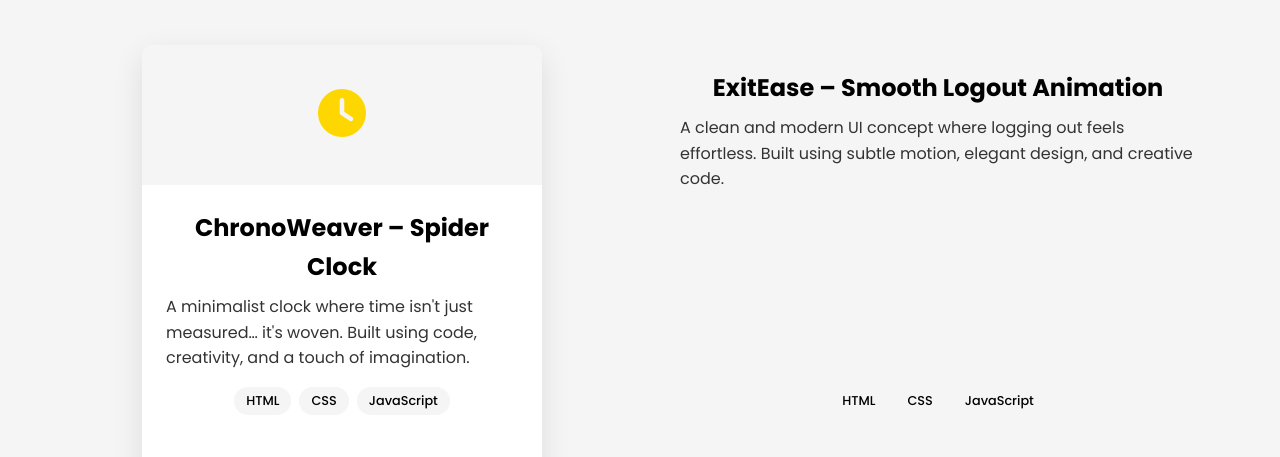
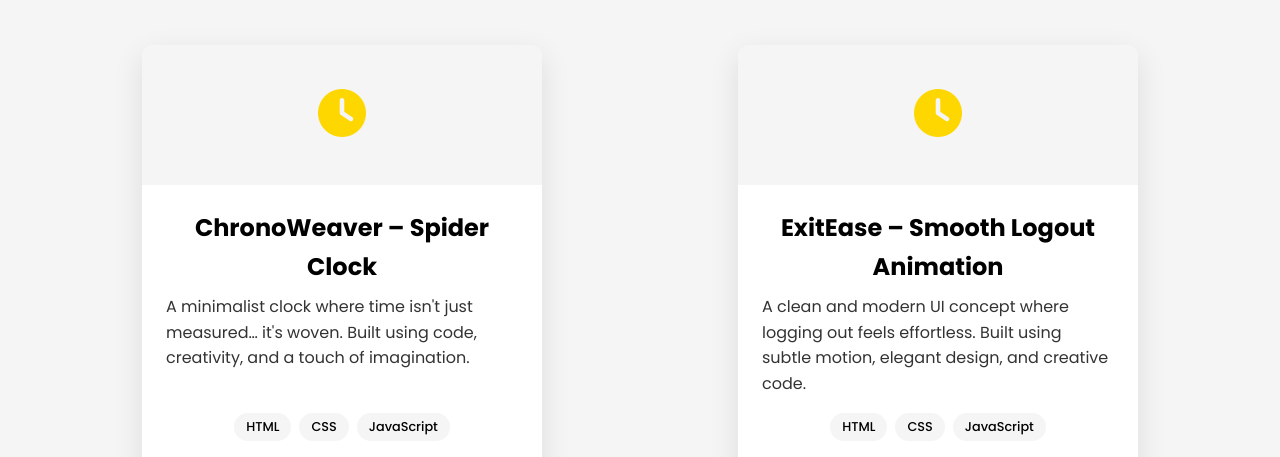
Before and after one commit to ZentrixVayne/Code-With-Arshman-Anil, a plain HTML site: page projects.html in a window 1280 px wide. Shown: the part 215-672 px from the top of the page. Drawn offline with Linux system fonts and the light colour scheme.

Commit message:
projects.html

```diff
--- a/projects.html
+++ b/projects.html
@@ -78,6 +78,10 @@
                         </div>
                     </div>
                 </div>
+                <div class="project-card reveal">
+                    <div class="project-icon">
+                        <i class="fas fa-clock"></i>
+                    </div>
                 <div class="project-content">
                         <h3 class="project-title">ExitEase – Smooth Logout Animation</h3>
                         <p class="project-description">A clean and modern UI concept where logging out feels effortless. Built using subtle motion, elegant design, and creative code.</p>
```
